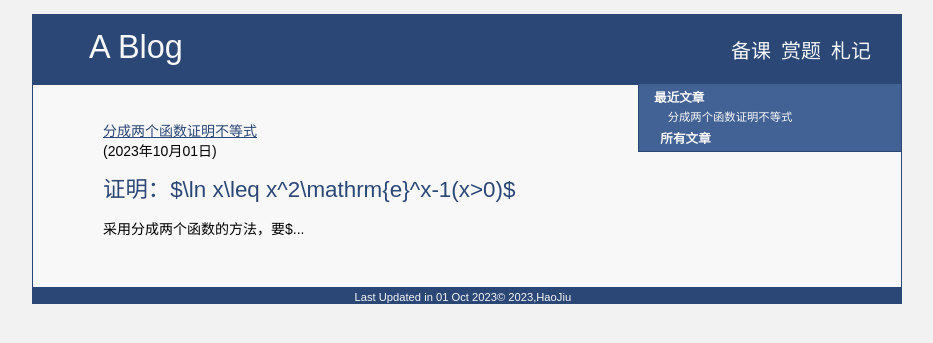
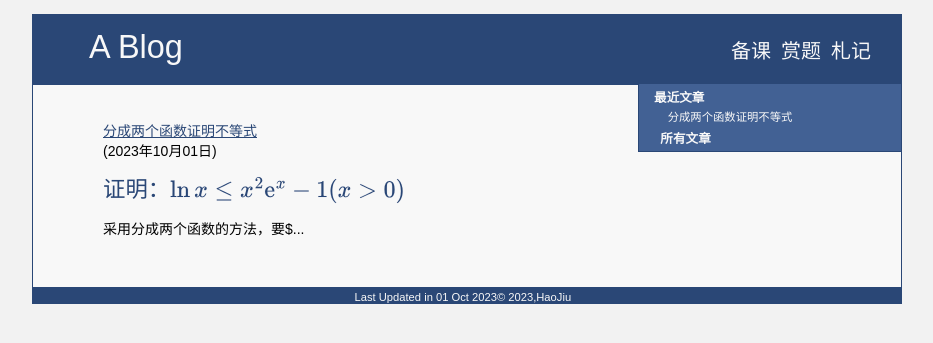
Before and after one commit to tan9p/tan9p.github.io, a Jekyll site: the page built from index.md, in a window 1280 px wide. Shown: the top 343 px of the page, without its empty margins (173-1106 px from the left). Built offline with Jekyll 4.4.1, drawn with Linux system fonts in a browser that asks for light colours; our own code applies the rules of GitHub Pages for plain Markdown files; a script that is not in the unit is left out; comment, search, counter and statistics services are not loaded; part of the change alters nothing that is shown.

```diff
--- a/_includes/header.html
+++ b/_includes/header.html
@@ -81,9 +81,9 @@
   }
 };
 </script>
-<script src="https://cdn.bootcdn/net/ajax/libs/mathjax/3.2.2/es5/tex-svg.min.js"></script>
-<script src="https://cdn.bootcdn/net/ajax/libs/mathjax/3.2.2/es5/input/tex/extensions/noerrors.js" charset="UTF-8"></script>
-<script src="https://cdn.bootcdn/net/ajax/libs/mathjax/3.2.2/es5/input/tex/extensions/mathtools.js" charset="UTF-8"></script>
+<script src="https://cdn.bootcdn.net/ajax/libs/mathjax/3.2.2/es5/tex-svg.min.js"></script>
+<script src="https://cdn.bootcdn.net/ajax/libs/mathjax/3.2.2/es5/input/tex/extensions/noerrors.js" charset="UTF-8"></script>
+<script src="https://cdn.bootcdn.net/ajax/libs/mathjax/3.2.2/es5/input/tex/extensions/mathtools.js" charset="UTF-8"></script>
   <!--<link rel="stylesheet" href="{{ .Site.BaseURL }}/static/css/fonts.css" type="text/css" />-->
   <script data-goatcounter="https://tan9p.goatcounter.com/count" async src="//gc.zgo.at/count.js"></script>
 
```
